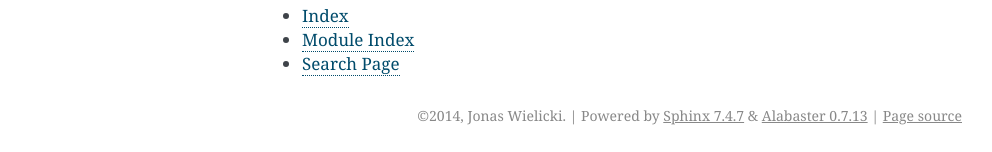
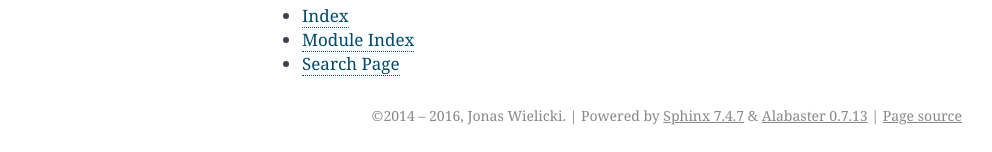
Before and after one commit to horazont/aioxmpp, a Sphinx documentation site: the page built from docs/index.rst, in a window 1280 px wide. Shown: the part 888-1040 px from the top of the page, without its empty margins (148-1140 px from the left). Built offline with Sphinx 7.4.7, drawn with Linux system fonts in a browser that asks for light colours.

Commit message:
Update copyright range

```diff
--- a/docs/conf.py
+++ b/docs/conf.py
@@ -49,7 +49,7 @@ master_doc = 'index'
 
 # General information about the project.
 project = 'aioxmpp'
-copyright = '2014, Jonas Wielicki'
+copyright = '2014 – 2016, Jonas Wielicki'
 
 import aioxmpp
 
```
